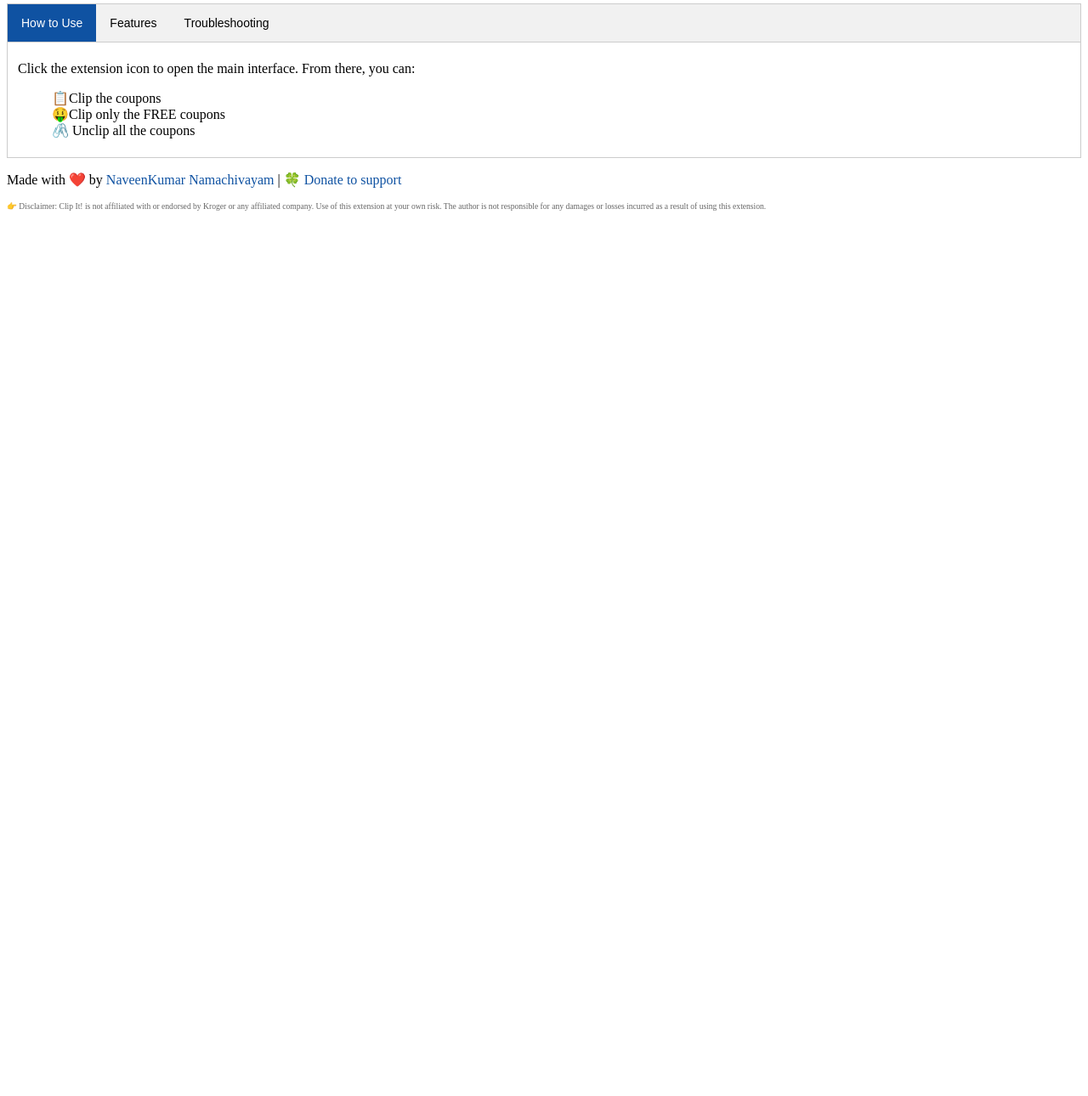
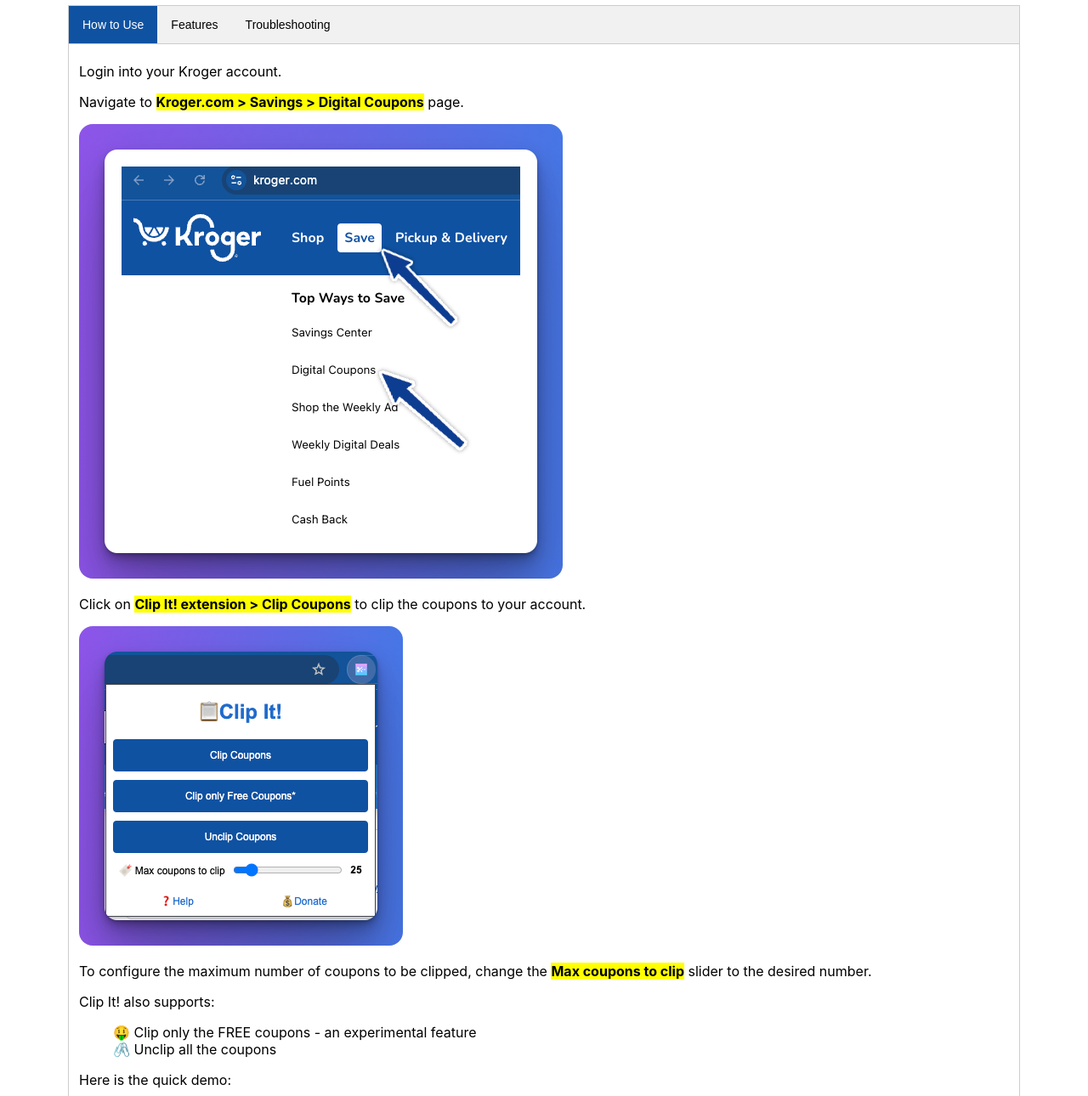
Before and after one commit to QAInsights/clip-coupons-extension, a browser extension: page help/help.html in a window 1280 px wide. Shown: the part 76-1366 px from the top of the page at 85% size. Before the commit the page ends 800 px from the top, so only its background shows below. Drawn offline with Linux system fonts and the light colour scheme.

Commit message:
Update: Help docs
Signed-off-by: NaveenKumar Namachivayam <catch.nkn@gmail.com>

```diff
--- a/help/help.html
+++ b/help/help.html
@@ -9,7 +9,7 @@
   <body>
     <div class="container">
       <div class="content">
-        <h1>Clip It! - Extension Help</h1>
+        <h1>📋 Clip It! - Extension Help</h1>
 
         <div class="tab">
           <button class="tablinks" data-tab="HowToUse" id="defaultOpen">
@@ -22,15 +22,42 @@
         </div>
 
         <div id="HowToUse" class="tabcontent">
-          <p class="info">
-            Click the extension icon to open the main interface. From there, you
-            can:
+          <p>Login into your Kroger account.</p>
+          <p>
+            Navigate to
+            <mark>Kroger.com > Savings > Digital Coupons</mark> page.
           </p>
+          <img
+            src="../img/kroger-savings.png"
+            alt="Kroger Savings"
+            class="src"
+          />
+          <p>
+            Click on <mark>Clip It! extension > Clip Coupons</mark> to clip the
+            coupons to your account.
+          </p>
+          <img src="../img/clip-coupons.png" alt="Clip Coupons" class="src" />
+          <p>
+            To configure the maximum number of coupons to be clipped, change the
+            <mark>Max coupons to clip</mark> slider to the desired number.
+          </p>
+          <p>Clip It! also supports:</p>
           <ul class="info">
-            <li>📋Clip the coupons</li>
-            <li>🤑Clip only the FREE coupons</li>
+            <li>🤑 Clip only the FREE coupons - an experimental feature</li>
             <li>🖇️ Unclip all the coupons</li>
           </ul>
+
+          <p>Here is the quick demo:</p>
+          <iframe
+            width="600"
+            height="600"
+            src="https://www.youtube.com/embed/Y3mBXwzF99k?si=tSz2nLHkxtRFHWKQ"
+            title="Clip It! - How to Use"
+            frameborder="0"
+            allow="accelerometer; autoplay; clipboard-write; encrypted-media; gyroscope; picture-in-picture; web-share"
+            referrerpolicy="strict-origin-when-cross-origin"
+            allowfullscreen
+          ></iframe>
         </div>
 
         <div id="Features" class="tabcontent">
@@ -51,7 +78,7 @@
           </ol>
 
           <p class="info">
-            Configure the maximum number of coupons to be clipped to lower
+            🔖 Configure the maximum number of coupons to be clipped to lower
             number for better performance e.g. 20 or 30.
           </p>
         </div>
--- a/style/help.css
+++ b/style/help.css
@@ -1,9 +1,23 @@
-/* Additional styles for tabs */
+body {
+  margin: 0 5rem 5rem;
+  font-family: --apple-system, BlinkMacSystemFont, "Segoe UI", Roboto, "Helvetica Neue", Arial, sans-serif;
+}
+
+mark {
+ font-weight: bold;
+}
+
+img {
+  max-width: 100%;
+  border-radius: 1rem;
+}
+
 .tab {
   overflow: hidden;
   border: 1px solid #ccc;
   background-color: #f1f1f1;
 }
+
 .tab button {
   background-color: inherit;
   float: left;
@@ -14,13 +28,16 @@
   transition: 0.3s;
   font-size: 14px;
 }
+
 .tab button:hover {
   background-color: #ddd;
 }
+
 .tab button.active {
   background-color: #0f52a2;
   color: white;
 }
+
 .tabcontent {
   display: none;
   padding: 6px 12px;
@@ -32,10 +49,9 @@
   color: #0f52a2;
   text-decoration: none;
 }
+
 a:hover {
   text-decoration: underline;
-  font-family: system-ui, -apple-system, BlinkMacSystemFont, "Segoe UI", Roboto,
-    Oxygen, Ubuntu, Cantarell, "Open Sans", "Helvetica Neue", sans-serif;
 }
 
 li {
```
Also changed, not shown: img/clip-coupons.png (added), img/kroger-savings.png (added).
